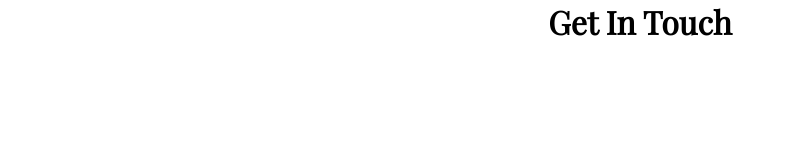
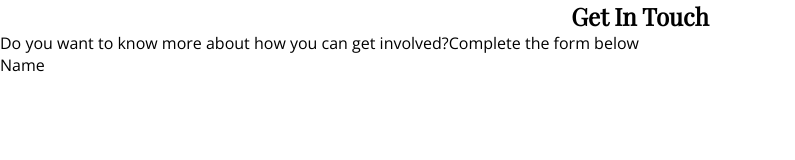
Before and after one commit to alphaClass6143/hackathon-2023-charityhub, a plain HTML site: page app/templates/contact-us.html in a window 1280 px wide. Shown: the whole page, without its empty margins (0-795 px from the left). Drawn offline with nearby package versions, Linux system fonts and the light colour scheme.

Commit message:
added name input in form element

```diff
--- a/app/templates/contact-us.html
+++ b/app/templates/contact-us.html
@@ -10,6 +10,25 @@
 
 </head>
 <body>
-    <h1>Get In Touch</h1>
+    <section>
+        <div>
+            <h1>Get In Touch</h1>
+            <p>Do you want to know more about how you can get involved?Complete the form below</p>
+        </div>
+        <div>
+            <form>
+                <fieldset>
+                    <legend>
+                        <label for="name">Name</label>
+                        <input type="text" id="name" name="firstname" required>
+                    </legend>
+                </fieldset>
+
+            </form>
+
+        </div>
+    </section>
+
+
 </body>
 </html>
```
